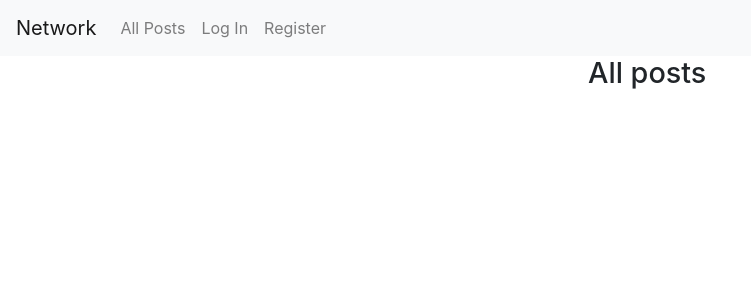
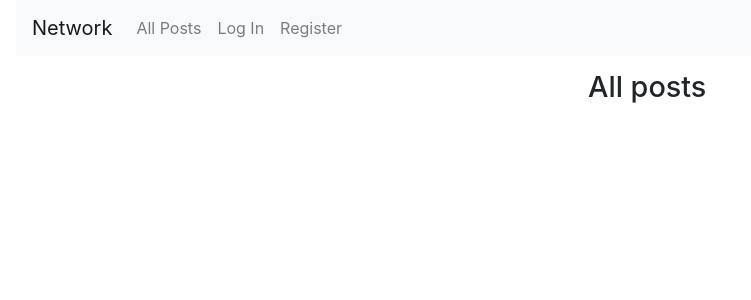
Before and after one commit to MateuszMasternak/Social-Network, a Django app: page / in a window 1280 px wide. Shown: the top 300 px of the page, without its empty margins (0-751 px from the left). Run offline with Django 3.2, Linux system fonts and the light colour scheme; data that the repository does not hold is empty; some libraries are stand-ins or nearby versions.

Commit message:
update margin for h1 and body

```diff
--- a/network/static/network/css/styles.css
+++ b/network/static/network/css/styles.css
@@ -1,4 +1,10 @@
+body {
+    margin-left: 1em;
+    margin-right: 1em;
+}
+
 h1 {
+    margin-top: 0.5em;
     margin-left: 0.5em;
     font-size: 1.8em;
     text-align: center;
```
